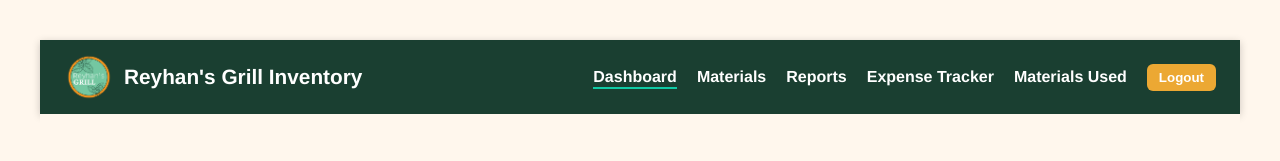
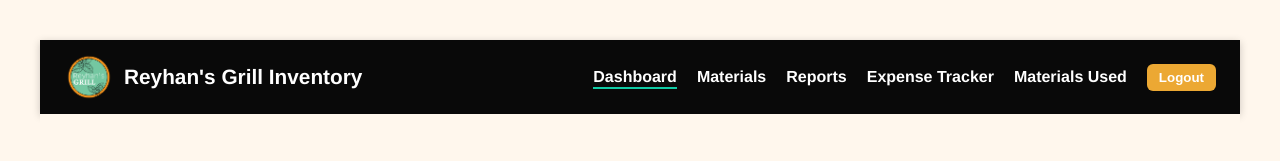
Before and after one commit to CIS-4375-Team-10/CIS4375-Team10-Reyhans-Grill, a Vue app in the folder frontend/: page /dashboard in a window 1280 px wide. Shown: the top 161 px of the page. Built offline with nearby package versions, Linux system fonts and the light colour scheme; no server answers; sample sign-in values are in the browser's storage.

Commit message:
Changed navigation bar color to black color (Nathan's branch)

```diff
--- a/frontend/src/components/Navbar.vue
+++ b/frontend/src/components/Navbar.vue
@@ -48,7 +48,7 @@ const logout = async () => {
 
 <style scoped>
 nav {
-  background-color: #1a3f31;
+  background-color: #090909;
   color: #fff;
   padding: 12px 24px;
   display: flex;
```
